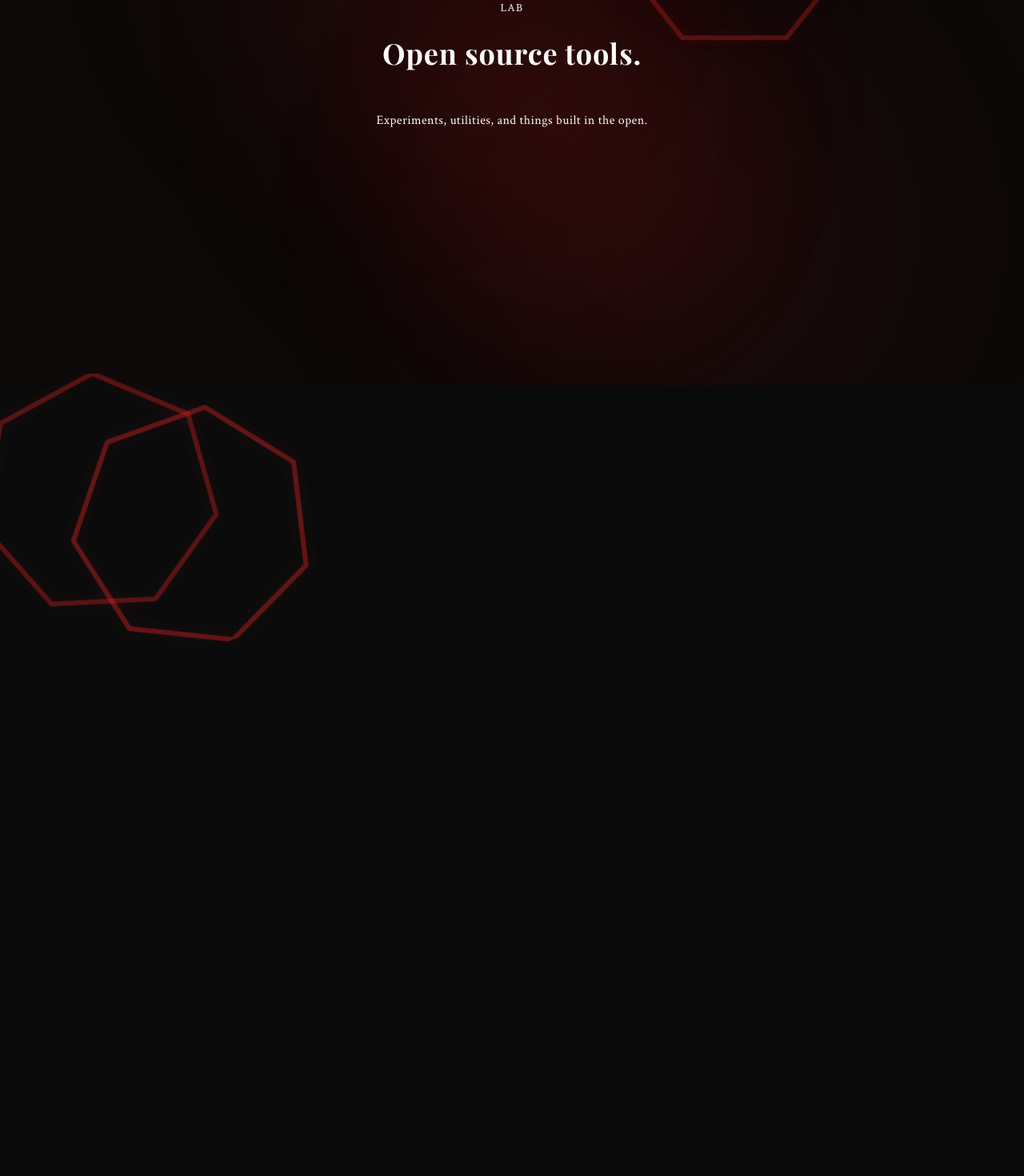
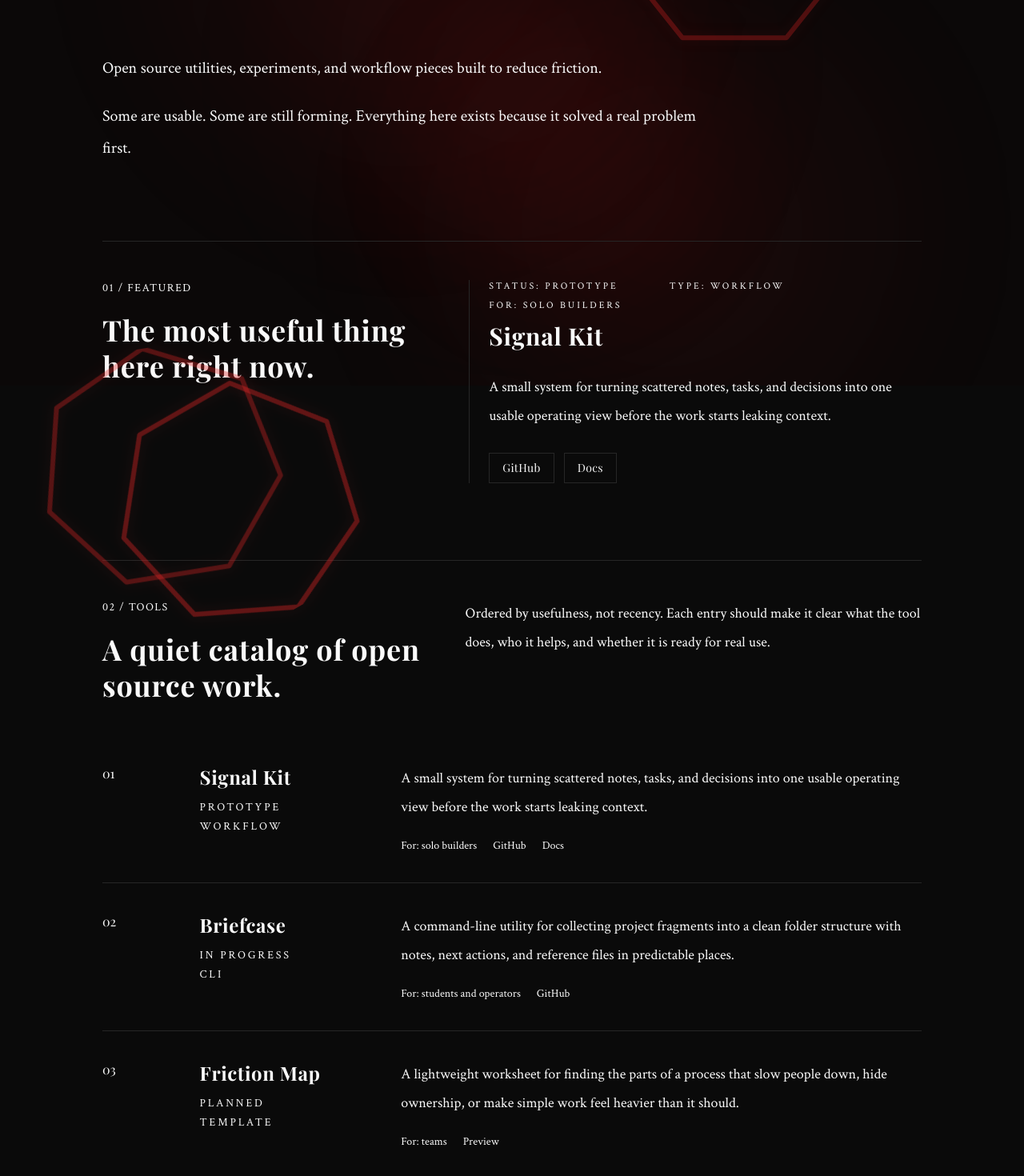
Before and after one commit to hypnoticdata777/calmCommandCenter, a React (Vite) app: page /lab in a window 1280 px wide. Shown: the part 318-1788 px from the top of the page at 80% size. Before the commit the page ends 800 px from the top, so only its background shows below. Built offline with nearby package versions, Linux system fonts and the light colour scheme.

Commit message:
Build out Lab tools page

```diff
--- a/src/app/pages/Lab.tsx
+++ b/src/app/pages/Lab.tsx
@@ -1,31 +1,218 @@
-// ============================================================
-// ARCHIVO: Lab.tsx
-//
-// ¿QUÉ HACE ESTA PÁGINA?
-// Muestra herramientas open source y experimentos.
-// El fondo animado viene de Layout.tsx — no se define aquí.
-// ============================================================
-
 import { motion } from "motion/react";
 
+const tools = [
+  {
+    name: "Signal Kit",
+    status: "Prototype",
+    type: "Workflow",
+    audience: "solo builders",
+    description:
+      "A small system for turning scattered notes, tasks, and decisions into one usable operating view before the work starts leaking context.",
+    links: ["GitHub", "Docs"],
+  },
+  {
+    name: "Briefcase",
+    status: "In progress",
+    type: "CLI",
+    audience: "students and operators",
+    description:
+      "A command-line utility for collecting project fragments into a clean folder structure with notes, next actions, and reference files in predictable places.",
+    links: ["GitHub"],
+  },
+  {
+    name: "Friction Map",
+    status: "Planned",
+    type: "Template",
+    audience: "teams",
+    description:
+      "A lightweight worksheet for finding the parts of a process that slow people down, hide ownership, or make simple work feel heavier than it should.",
+    links: ["Preview"],
+  },
+];
+
+const buildNotes = [
+  "Tools here start as fixes for real friction, then get cleaned up enough for other people to use.",
+  "Small is preferred. A useful script beats a beautiful platform that nobody has time to maintain.",
+  "Everything open source will include enough context to understand why it exists, not just how to run it.",
+];
+
+function SectionLabel({ children }: { children: string }) {
+  return (
+    <p className="text-brand/60 text-sm tracking-widest uppercase">
+      {children}
+    </p>
+  );
+}
+
 export function Lab() {
+  const featuredTool = tools[0];
+
   return (
-    <div className="min-h-screen bg-background text-foreground flex flex-col items-center justify-center px-8 py-16 relative z-10">
+    <main className="min-h-screen bg-background text-foreground px-6 py-28 sm:px-8 sm:py-32 relative z-10">
+      <motion.div
+        initial={{ opacity: 0 }}
+        animate={{ opacity: 1 }}
+        transition={{ duration: 1.2, ease: "easeIn" }}
+        className="mx-auto flex w-full max-w-5xl flex-col gap-24"
+      >
+        <section className="max-w-3xl space-y-8">
           <motion.div
             initial={{ opacity: 0, y: 16 }}
             animate={{ opacity: 1, y: 0 }}
             transition={{ duration: 1, ease: "easeIn" }}
-        className="text-center space-y-6 max-w-xl"
+            className="space-y-7"
           >
-        <p className="text-brand/60 text-sm tracking-widest uppercase">Lab</p>
-        <h1 className="text-4xl font-bold tracking-wide leading-tight">
-          Open source tools.
+            <SectionLabel>Lab</SectionLabel>
+
+            <h1 className="text-4xl md:text-6xl font-bold tracking-wide leading-tight">
+              Small tools for messy work.
             </h1>
-        <div className="h-px bg-foreground/10 w-24 mx-auto" />
-        <p className="text-foreground/40 tracking-wide leading-relaxed">
-          Experiments, utilities, and things built in the open.
+
+            <div className="h-px bg-foreground/10 w-28" />
+
+            <div className="space-y-5 text-lg md:text-xl leading-loose text-foreground/65">
+              <p>
+                Open source utilities, experiments, and workflow pieces built
+                to reduce friction.
               </p>
+              <p className="text-foreground/90">
+                Some are usable. Some are still forming. Everything here exists
+                because it solved a real problem first.
+              </p>
+            </div>
           </motion.div>
+        </section>
+
+        <motion.section
+          initial={{ opacity: 0, y: 18 }}
+          animate={{ opacity: 1, y: 0 }}
+          transition={{ duration: 0.9, delay: 0.15, ease: "easeIn" }}
+          className="grid gap-10 border-t border-foreground/10 pt-12 lg:grid-cols-[0.85fr_1.15fr]"
+        >
+          <div className="space-y-5">
+            <SectionLabel>01 / Featured</SectionLabel>
+            <h2 className="text-3xl md:text-4xl font-bold leading-tight tracking-wide">
+              The most useful thing here right now.
+            </h2>
           </div>
+
+          <article className="space-y-7 border-l border-brand/40 pl-6">
+            <div className="space-y-3">
+              <div className="flex flex-wrap items-center gap-x-5 gap-y-2 text-xs uppercase tracking-[0.24em] text-foreground/35">
+                <span>Status: {featuredTool.status}</span>
+                <span className="hidden h-px w-6 bg-foreground/15 sm:block" />
+                <span>Type: {featuredTool.type}</span>
+                <span className="hidden h-px w-6 bg-foreground/15 sm:block" />
+                <span>For: {featuredTool.audience}</span>
+              </div>
+              <h3 className="text-2xl md:text-3xl font-bold tracking-wide">
+                {featuredTool.name}
+              </h3>
+            </div>
+
+            <p className="text-lg leading-loose text-foreground/70">
+              {featuredTool.description}
+            </p>
+
+            <div className="flex flex-wrap gap-3">
+              {featuredTool.links.map((link) => (
+                <span
+                  key={link}
+                  className="border border-brand/30 px-4 py-2 font-display text-sm tracking-wide text-brand/85"
+                >
+                  {link}
+                </span>
+              ))}
+            </div>
+          </article>
+        </motion.section>
+
+        <motion.section
+          initial={{ opacity: 0, y: 18 }}
+          whileInView={{ opacity: 1, y: 0 }}
+          viewport={{ once: true, margin: "-120px" }}
+          transition={{ duration: 0.9, ease: "easeIn" }}
+          className="space-y-10 border-t border-foreground/10 pt-12"
+        >
+          <div className="grid gap-8 lg:grid-cols-[0.85fr_1.15fr]">
+            <div className="space-y-5">
+              <SectionLabel>02 / Tools</SectionLabel>
+              <h2 className="text-3xl md:text-4xl font-bold leading-tight tracking-wide">
+                A quiet catalog of open source work.
+              </h2>
+            </div>
+
+            <p className="text-lg leading-loose text-foreground/65">
+              Ordered by usefulness, not recency. Each entry should make it
+              clear what the tool does, who it helps, and whether it is ready
+              for real use.
+            </p>
+          </div>
+
+          <div className="divide-y divide-foreground/10">
+            {tools.map((tool, index) => (
+              <article
+                key={tool.name}
+                className="grid gap-6 py-9 lg:grid-cols-[0.15fr_0.35fr_1fr]"
+              >
+                <div className="font-display text-brand/50">
+                  {String(index + 1).padStart(2, "0")}
+                </div>
+
+                <div className="space-y-3">
+                  <h3 className="text-2xl font-bold tracking-wide">
+                    {tool.name}
+                  </h3>
+                  <div className="space-y-1 text-sm uppercase tracking-[0.2em] text-foreground/35">
+                    <p>{tool.status}</p>
+                    <p>{tool.type}</p>
+                  </div>
+                </div>
+
+                <div className="space-y-5">
+                  <p className="text-lg leading-loose text-foreground/68">
+                    {tool.description}
+                  </p>
+                  <div className="flex flex-wrap items-center gap-x-5 gap-y-2 text-sm text-foreground/45">
+                    <span>For: {tool.audience}</span>
+                    {tool.links.map((link) => (
+                      <span key={link} className="text-brand/75">
+                        {link}
+                      </span>
+                    ))}
+                  </div>
+                </div>
+              </article>
+            ))}
+          </div>
+        </motion.section>
+
+        <motion.section
+          initial={{ opacity: 0, y: 18 }}
+          whileInView={{ opacity: 1, y: 0 }}
+          viewport={{ once: true, margin: "-120px" }}
+          transition={{ duration: 0.9, ease: "easeIn" }}
+          className="grid gap-10 border-t border-foreground/10 pt-12 lg:grid-cols-[0.85fr_1.15fr]"
+        >
+          <div className="space-y-5">
+            <SectionLabel>03 / Notes</SectionLabel>
+            <h2 className="text-3xl md:text-4xl font-bold leading-tight tracking-wide">
+              Notes from the build.
+            </h2>
+          </div>
+
+          <div className="grid gap-5">
+            {buildNotes.map((note) => (
+              <p
+                key={note}
+                className="border-b border-foreground/10 pb-5 text-xl leading-relaxed text-foreground/80"
+              >
+                {note}
+              </p>
+            ))}
+          </div>
+        </motion.section>
+      </motion.div>
+    </main>
   );
 }
```
Lines whose indentation alone changed are shown as unchanged.
